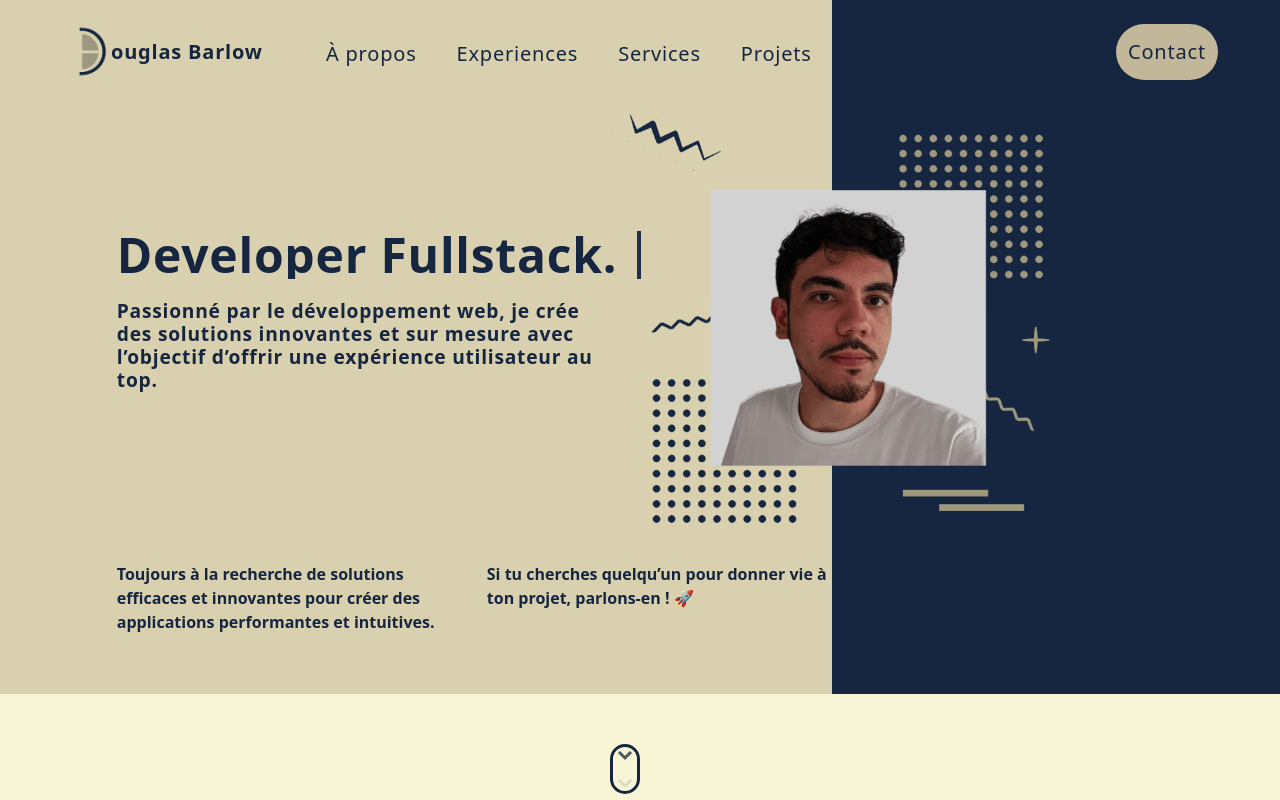
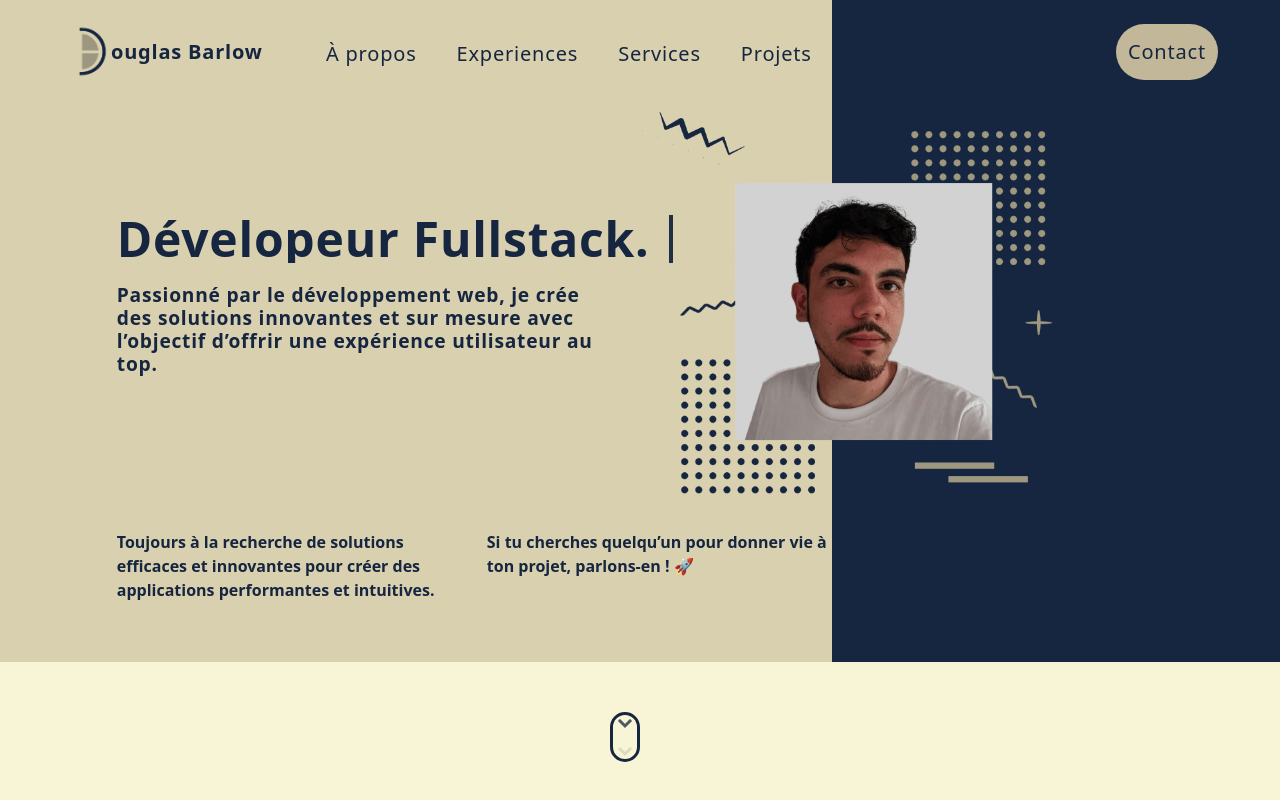
Before and after one commit to 12glaces/Portfolio-2025, a React (Create React App) app: page / in a window 1280 px wide. Shown: the top 800 px of the page. Built offline with nearby package versions, Linux system fonts and the light colour scheme; no server answers; the HTML template or start-up script is replaced by a standard one.

Commit message:
fix(tipo): fix

```diff
--- a/src/pages/Home/Home.js
+++ b/src/pages/Home/Home.js
@@ -26,7 +26,7 @@ const Home = () => {
         >
           <div className="w-max">
             <h1 className="animate-typing overflow-hidden whitespace-nowrap border-r-4 border-transparent pr-5 text-5xl text-white font-bold">
-              Developer Fullstack.
+              Dévelopeur Fullstack.
             </h1>
           </div>
           <p>
```
